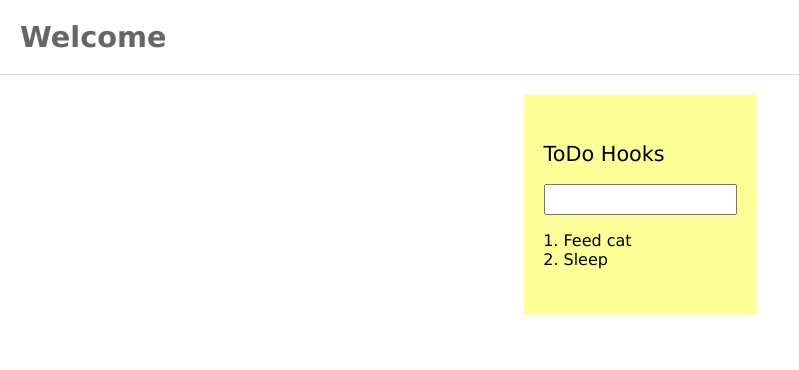
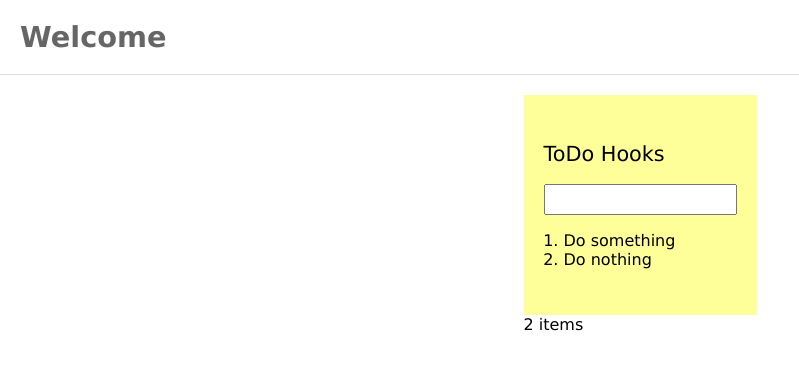
Before and after one commit to simonatorw/todo-hooks, a React (Create React App) app: page / in a window 1280 px wide. Shown: the top 370 px of the page, without its empty margins (0-799 px from the left). Built offline with nearby package versions, Linux system fonts and the light colour scheme.

Commit message:
Added async tests w/jest

```diff
--- a/src/components/ToDo/ToDo.js
+++ b/src/components/ToDo/ToDo.js
@@ -1,10 +1,10 @@
 import React, { useState } from 'react';
 
 import ToDoView from './ToDoView';
-import { add, updateField, remove } from './ToDoApi';
+import { add, updateField, remove, async } from './ToDoApi';
 
 export default function ToDo() {
-	const [toDos, setToDo] = useState(['Feed cat', 'Sleep']);
+	const [toDos, setToDo] = useState([]);
 	const [val, setVal] = useState('');
 
 	const addCb = React.useCallback((e) => add(val, toDos, setToDo, setVal, e), [val, toDos]);
@@ -13,6 +13,12 @@ export default function ToDo() {
 
 	React.useEffect(() => {
 		console.log('Initializing...');
+
+		(async function() {
+			const data = await async.getApi('./data.json');
+
+			setToDo(data);
+		})();
 	}, []);
 
 	React.useEffect(() => {
@@ -20,6 +26,7 @@ export default function ToDo() {
 	}, [toDos]);
 
 	return (
+		<div className="main-container">
 			<ToDoView
 				toDos={toDos}
 				updateField={updateCb}
@@ -27,5 +34,7 @@ export default function ToDo() {
 				remove={removeCb}
 				val={val}
 			/>
+			<div className="todo-count">{toDos.length} items</div>
+		</div>
 	);
 }
--- a/src/components/ToDo/ToDo.scss
+++ b/src/components/ToDo/ToDo.scss
@@ -1,3 +1,6 @@
+.main-container {
+  display: inline-block;
+
   .main {
     /* centering */
     display: inline-block;
@@ -9,9 +12,11 @@
       font-size: 1.3rem;
       font-weight: normal;
     }
+
     .input-box {
       padding: 6px;
     }
+
     .list {
       padding: 0 20px;
 
@@ -25,5 +30,10 @@
     }
   }
 
+  .todo-count {
+    text-align: left;
+  }
+}
+
 @media only screen and (max-width: 700px) {
 }
--- a/src/components/ToDo/ToDoApi.js
+++ b/src/components/ToDo/ToDoApi.js
@@ -1,3 +1,5 @@
+import data from './data.json';
+
 export const add = (val, toDosValue, setToDoState, setValState, e) => {
   if (e.keyCode === 13 && val) {
     setToDoState([ ...toDosValue, val]);
@@ -13,3 +15,11 @@ export const remove = (i, toDosValue, setToDoState) => {
   list.splice(i, 1);
   setToDoState(list);
 }
+
+export const async = {
+  getApi: function() {
+    return new Promise((resolve, reject) => {
+      setTimeout(() => resolve(data), 800);
+    });
+  }
+};
--- /dev/null
+++ b/src/components/ToDo/data.json
@@ -0,0 +1 @@
+["Do something", "Do nothing"]
```
Also changed, not shown: 2 other files (tests, documents, lock files or other folders). Lines whose indentation alone changed are shown as unchanged.
